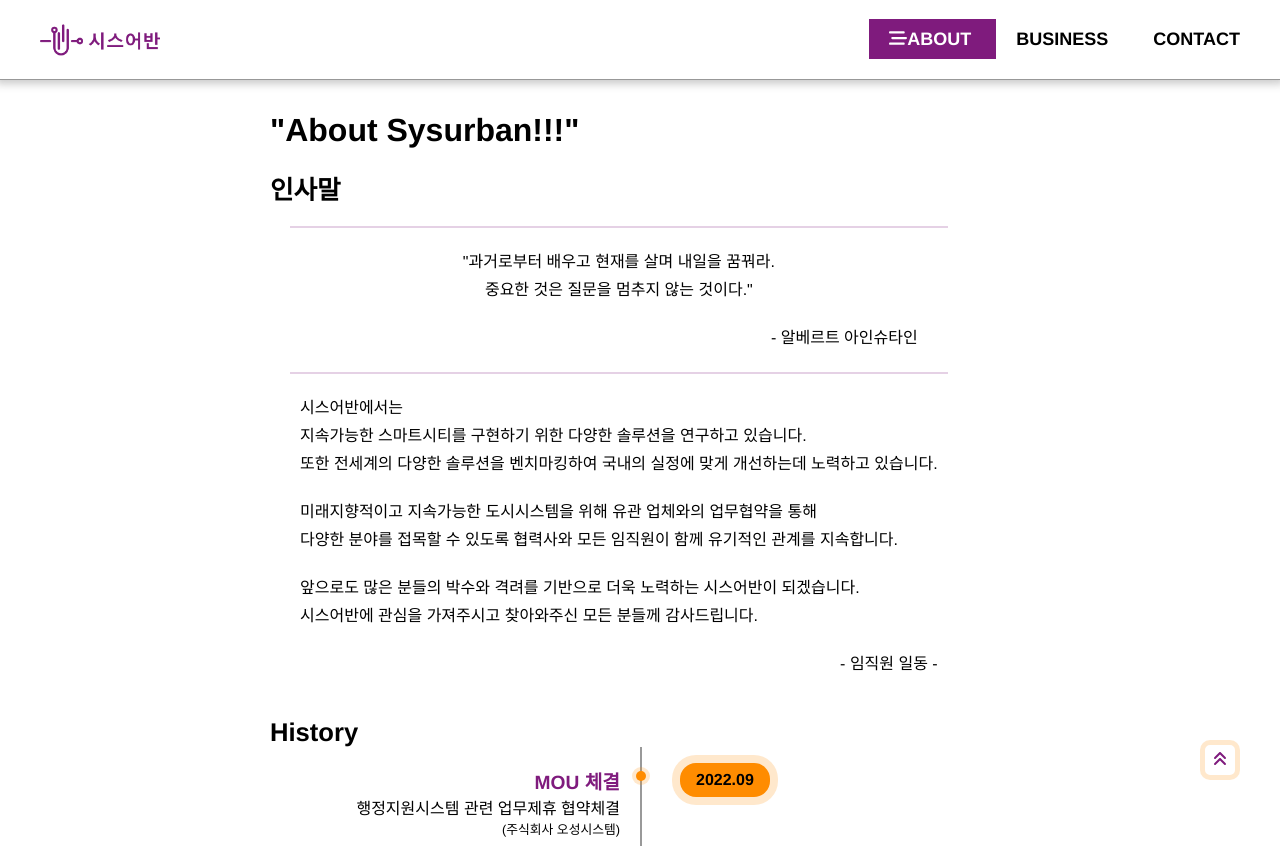
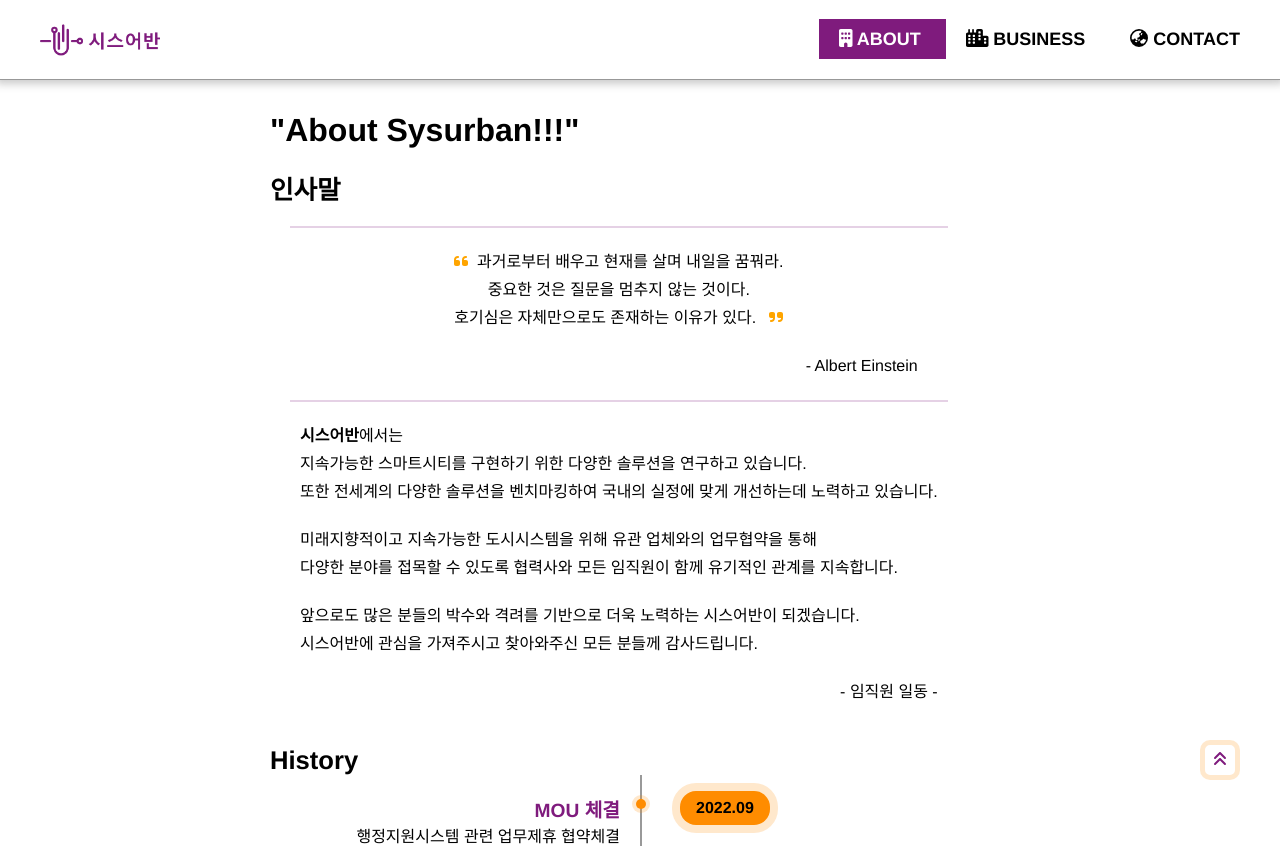
Before and after one commit to k-jin-yoon/sysurban.com, a Next.js app: page /about in a window 1280 px wide. Shown: the top 846 px of the page. Built offline with nearby package versions, Linux system fonts and the light colour scheme.

Commit message:
아이콘 적용

```diff
--- a/components/NavBar.js
+++ b/components/NavBar.js
@@ -1,7 +1,7 @@
 import Link from 'next/link';
 import { useRouter } from "next/router";
 import { FontAwesomeIcon } from '@fortawesome/react-fontawesome';
-import { faBarsStaggered, faAmbulance, faAnchor, } from "@fortawesome/free-solid-svg-icons";
+import { faBarsStaggered, faBuilding, faCity, faEarthAsia, } from "@fortawesome/free-solid-svg-icons";
 import { useEffect, useState } from 'react';
 
 export default function NavBar(){
@@ -28,13 +28,13 @@ export default function NavBar(){
                 <span className={router.pathname === "/" ? "active":""}> Home </span>
             </Link> */}
             <Link href="/about">
-                <span className={router.pathname === "/about" ? "active":""}  onClick={(e)=>changeTopMenu(e)}> <FontAwesomeIcon icon={faBarsStaggered} />About </span>
+                <span className={router.pathname === "/about" ? "active":""}  onClick={(e)=>changeTopMenu(e)}> <FontAwesomeIcon icon={faBuilding} /> About </span>
             </Link>
             <Link href="/business">
-                <span className={router.pathname === "/business" ? "active":""}  onClick={e=> changeTopMenu(e)}> Business </span>
+                <span className={router.pathname === "/business" ? "active":""}  onClick={e=> changeTopMenu(e)}> <FontAwesomeIcon icon={faCity} /> Business </span>
             </Link>
             <Link href="/contact">
-                <span className={router.pathname === "/contact" ? "active":""}  onClick={e=> changeTopMenu(e)}> Contact </span>
+                <span className={router.pathname === "/contact" ? "active":""}  onClick={e=> changeTopMenu(e)}> <FontAwesomeIcon icon={faEarthAsia} /> Contact </span>
             </Link>
             </div>
             <div className="toggleMenu"  onClick={e=> changeTopMenu(e)}>
--- a/components/Verify.js
+++ b/components/Verify.js
@@ -26,6 +26,9 @@ export default function Verify(){
                     padding: 0;
                 }
                 .verify::before {
+                }
+                .content {
+                    margin: 20px 0;
                 }
                 .verify li {
                     list-style: none;
--- a/pages/about.js
+++ b/pages/about.js
@@ -1,6 +1,8 @@
 import Seo from "../components/Seo";
 import Timeline from "../components/Timeline";
 import Verify from "../components/Verify";
+import { FontAwesomeIcon } from '@fortawesome/react-fontawesome';
+import { faQuoteLeft, faQuoteRight, faCity, faEarthAsia, } from "@fortawesome/free-solid-svg-icons";
 
 export default function About(){
     return (
@@ -12,16 +14,22 @@ export default function About(){
                 <h2>인사말</h2>
                 <div className="maxim">
                     <p className="text-center">
-                        "과거로부터 배우고 현재를 살며 내일을 꿈꿔라.<br/>
-                        중요한 것은 질문을 멈추지 않는 것이다."
+                        <FontAwesomeIcon color="orange" icon={faQuoteLeft} />
+                         &nbsp; 과거로부터 배우고 현재를 살며 내일을 꿈꿔라.<br/>
+                        중요한 것은 질문을 멈추지 않는 것이다.<br />
+                        호기심은 자체만으로도 존재하는 이유가 있다.
+                         &nbsp; <FontAwesomeIcon color="orange" icon={faQuoteRight} />
+                         {/*Learn from yesterday, live for today, hope for tomorrow.
+                        The important thing is not to stop questioning.
+                        Curiosity has its own reason for existing.  */}
                     </p>
                     <p className="text-end">
-                        - 알베르트 아인슈타인
+                        - Albert Einstein
                     </p>
                 </div>
                 <div>
                     <p>
-                        시스어반에서는 <br/>
+                        <strong>시스어반</strong>에서는 <br/>
                         지속가능한 스마트시티를 구현하기 위한 다양한 솔루션을 연구하고 있습니다.<br/>
                         또한 전세계의 다양한 솔루션을 벤치마킹하여 국내의 실정에 맞게 개선하는데 노력하고 있습니다.<br/>
                     </p>
```
Also changed, not shown: pages/business.js (+31 -11 lines), pages/contact.js (+6 -4 lines).
